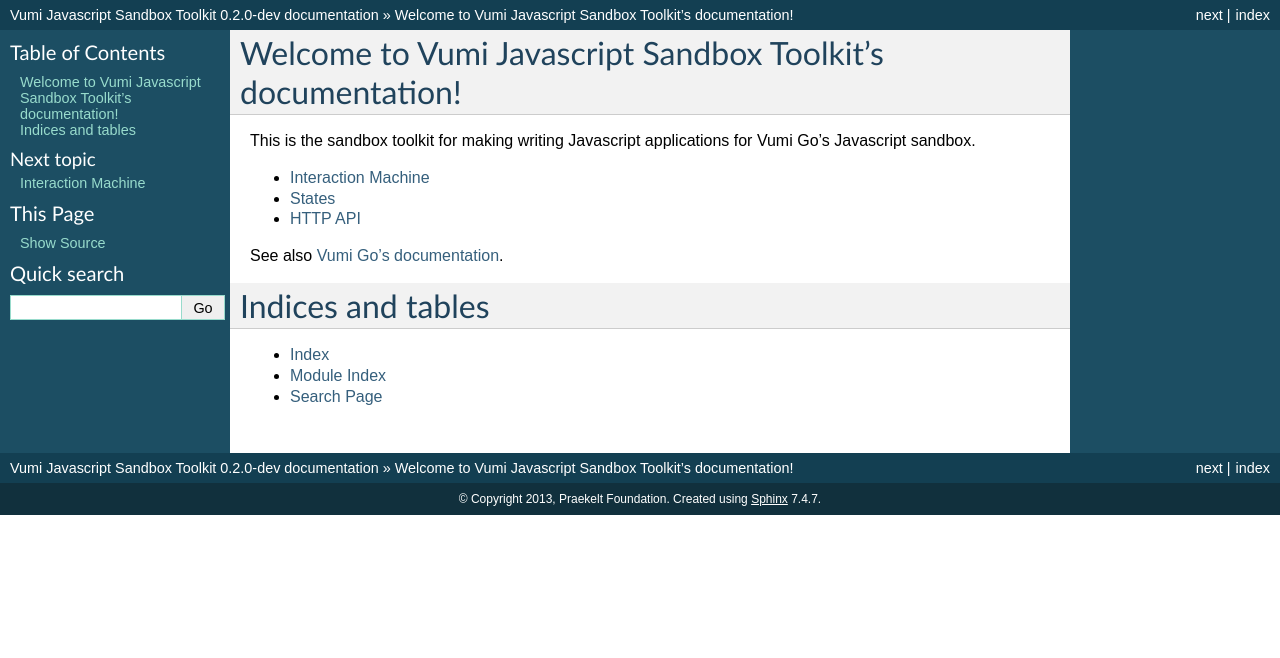
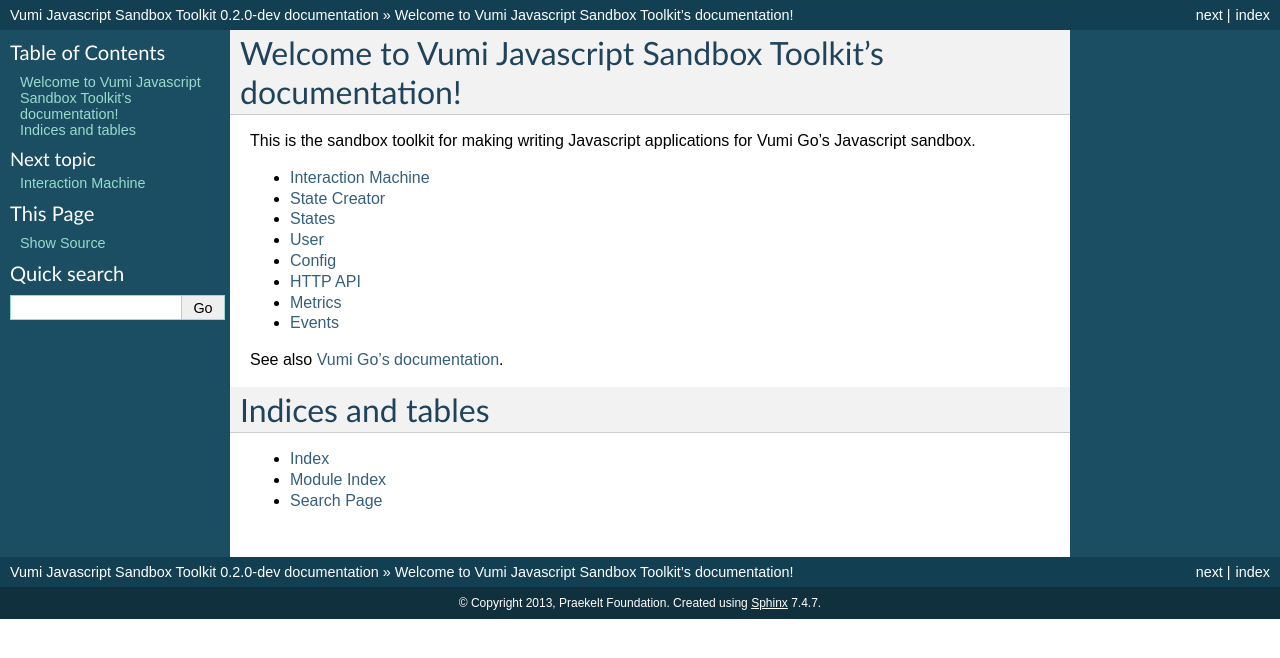
Before and after one commit to praekeltfoundation/vumi-jssandbox-toolkit, a Sphinx documentation site: the page built from docs/index.rst, in a window 1280 px wide. Shown: the top 658 px of the page. Built offline with Sphinx 7.4.7, drawn with Linux system fonts in a browser that asks for light colours.

Commit message:
Update the documentation sections

```diff
--- /dev/null
+++ b/docs/config.rst
@@ -0,0 +1,4 @@
+Config
+======
+
+.. autojs:: ../lib/config.js
--- /dev/null
+++ b/docs/events.rst
@@ -0,0 +1,4 @@
+Events
+======
+
+.. autojs:: ../lib/events.js
--- a/docs/index.rst
+++ b/docs/index.rst
@@ -12,9 +12,14 @@
 .. toctree::
    :maxdepth: 1
 
-   state_machine.rst
+   interaction_machine.rst
+   state_creator.rst
    states.rst
+   user.rst
+   config.rst
    http_api.rst
+   metrics.rst
+   events.rst
 
 See also `Vumi Go's documentation <http://vumi-go.readthedocs.org/>`_.
 
--- /dev/null
+++ b/docs/interaction_machine.rst
@@ -0,0 +1,4 @@
+Interaction Machine
+===================
+
+.. autojs:: ../lib/interaction_machine.js
--- /dev/null
+++ b/docs/metrics.rst
@@ -0,0 +1,4 @@
+Metrics
+=======
+
+.. autojs:: ../lib/metrics.js
--- /dev/null
+++ b/docs/state_creator.rst
@@ -0,0 +1,4 @@
+State Creator
+=============
+
+.. autojs:: ../lib/state_creator.js
--- a/docs/state_machine.rst
+++ /dev/null
@@ -1,4 +0,0 @@
-Interaction Machine
-===================
-
-.. autojs:: ../lib/state_machine.js
--- /dev/null
+++ b/docs/user.rst
@@ -0,0 +1,4 @@
+User
+====
+
+.. autojs:: ../lib/user.js
```
